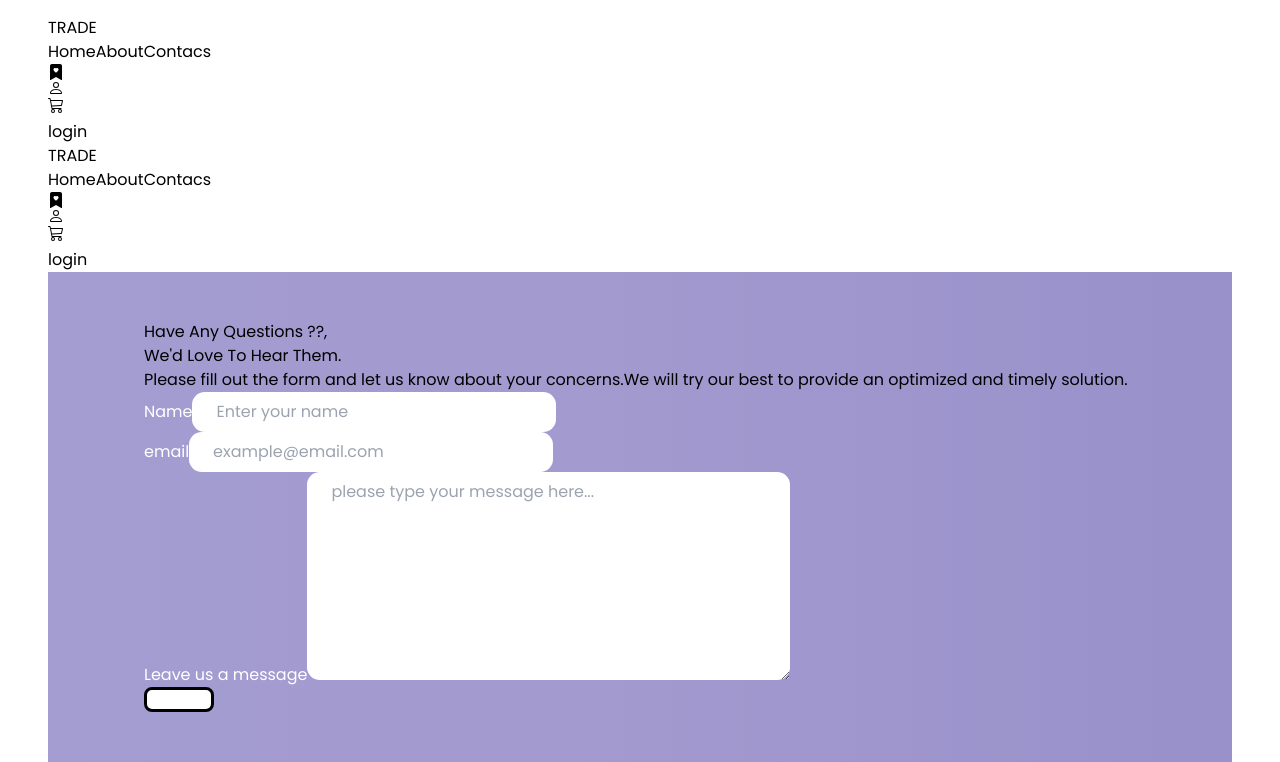
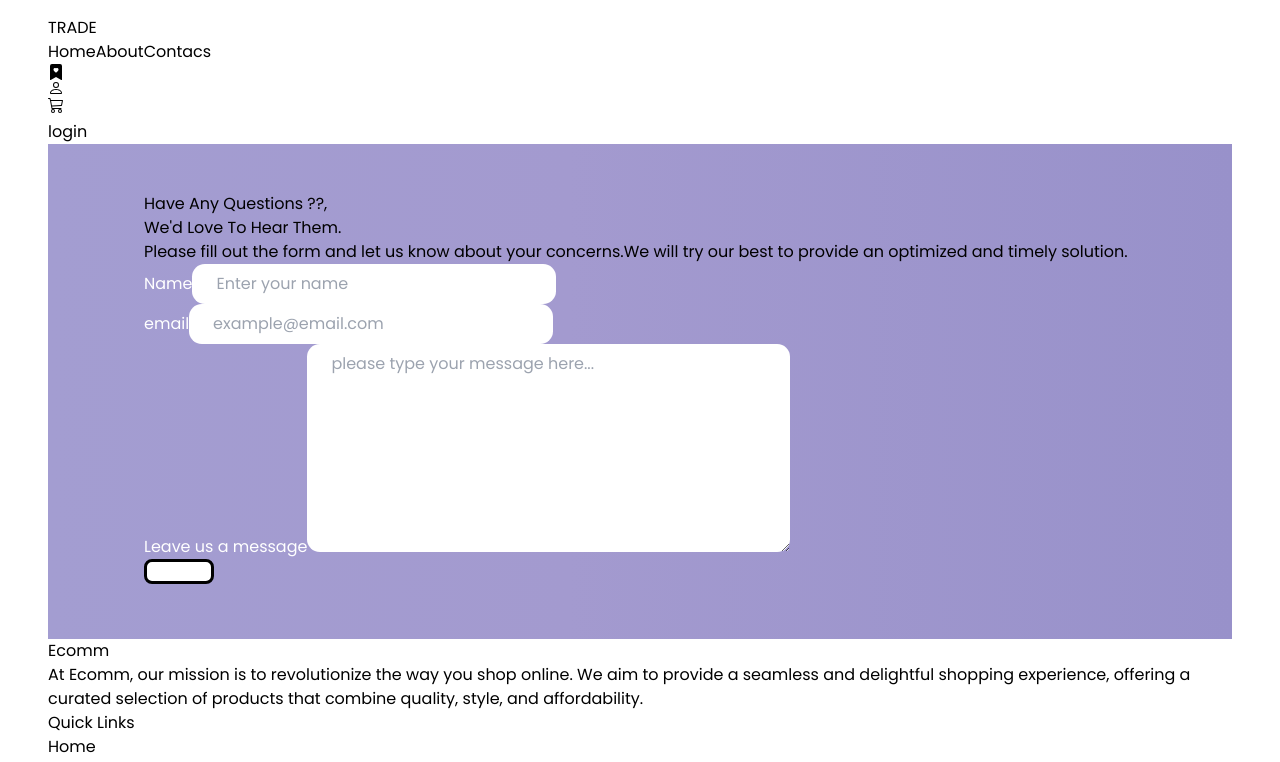
Before and after one commit to Bisinle/EcoMart, a React (Vite) app in the folder client/: page /contacts in a window 1280 px wide. Shown: the top 762 px of the page. Built offline with nearby package versions, Linux system fonts and the light colour scheme.

Commit message:
commented out Navbar & Footer

```diff
--- a/client/src/components/Contacts.jsx
+++ b/client/src/components/Contacts.jsx
@@ -39,7 +39,7 @@ function Contact() {
 
   return (
     <section className="flex flex-col">
-      <Navbar />
+      {/* <Navbar /> */}
       <section className="contact flex justify-between items-center gap-4 rounded-lg">
         <article className="text-white w-[36rem]">
           <h1 className="text-5xl font-bold">Have Any Questions ??,</h1>
@@ -98,7 +98,7 @@ function Contact() {
           </div>
         </form>
       </section>
-      <Footer />
+      {/* <Footer /> */}
     </section>
   );
 }
```
